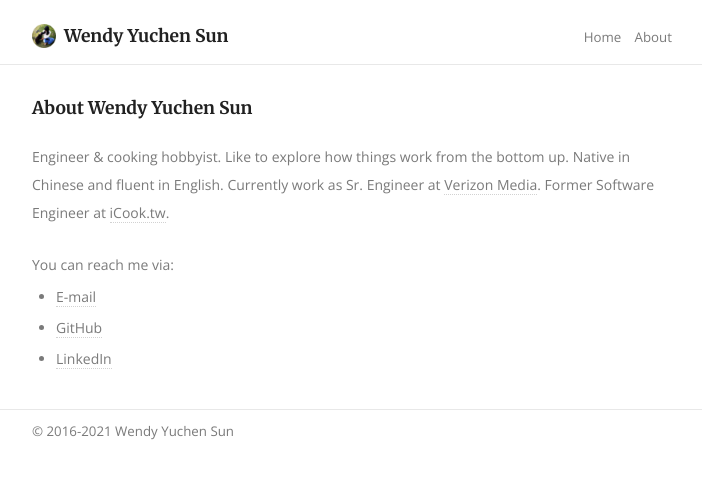
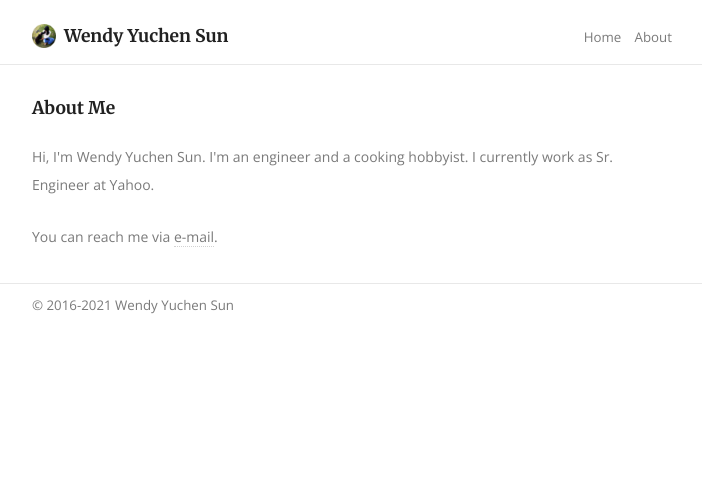
Before and after one commit to wendyyuchensun/wendyyuchensun.github.io, a Jekyll site: the page built from about/index.html, in a window 1280 px wide. Shown: the top 479 px of the page, without its empty margins (288-990 px from the left). Built offline with Jekyll 4.4.1, drawn with Linux system fonts in a browser that asks for light colours.

Commit message:
Update about

```diff
--- a/about/index.html
+++ b/about/index.html
@@ -1,20 +1,13 @@
 ---
-title: About Wendy Yuchen Sun
+title: About Me
 layout: default
 ---
 <section>
   <p>
-    Engineer & cooking hobbyist. Like to explore how things work from the bottom up.
-    Native in Chinese and fluent in English.
-    Currently work as Sr. Engineer at <a href="https://www.verizonmedia.com/">Verizon Media</a>.
-    Former Software Engineer at <a href="https://icook.tw/">iCook.tw</a>.
+    Hi, I'm Wendy Yuchen Sun. I'm an engineer and a cooking hobbyist.
+    I currently work as Sr. Engineer at Yahoo.
   </p>
   <p>
-    You can reach me via:
+    You can reach me via <a href="mailto:{{ site.email }}">e-mail</a>.
   </p>
-  <ul id="contact-info">
-    <li><a href="mailto:{{ site.email }}">E-mail</a></li>
-    <li><a href="https://github.com/wendyyuchensun">GitHub</a></li>
-    <li><a href="https://www.linkedin.com/in/wendyyuchensun/">LinkedIn</a></li>
-  </ul>
 </section>
```
